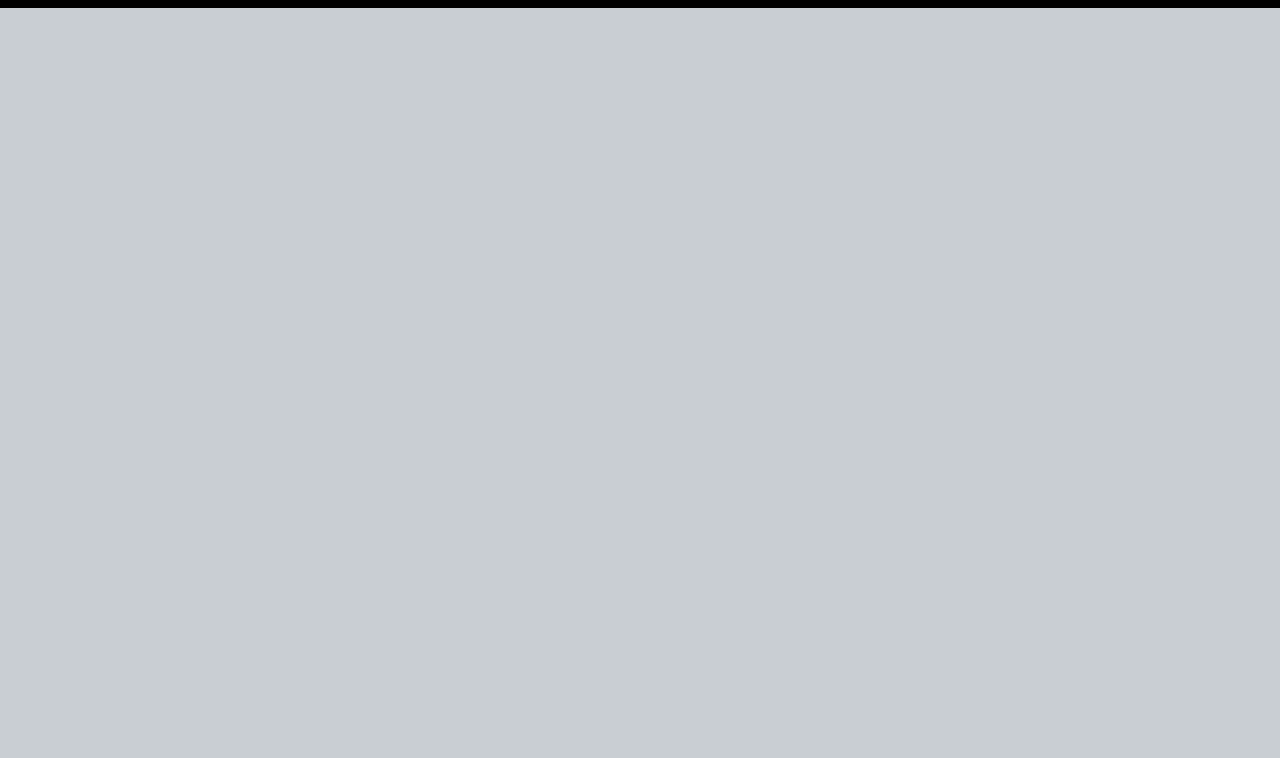
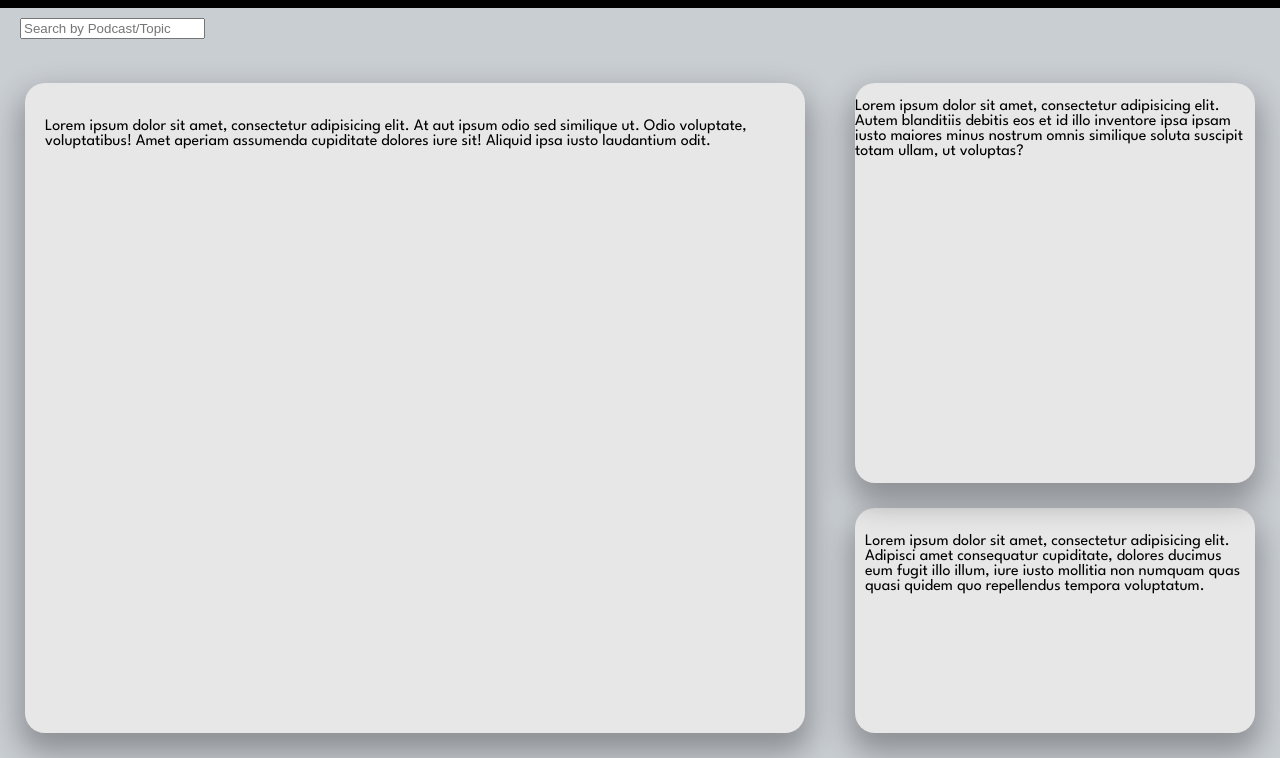
Before and after one commit to maxcol01/podcast-app, a website: page public/index.html in a window 1280 px wide. Shown: the part 42-800 px from the top of the page. Drawn offline with Linux system fonts and the light colour scheme.

Commit message:
adding containers and styling to the app

```diff
--- a/public/index.html
+++ b/public/index.html
@@ -14,6 +14,30 @@
             <i class="fa-solid fa-microphone-lines"></i>
         </nav>
     </div>
+    <!--    -->
+    <div class="page-wrapper">
+        <!--        search container -->
+        <div class="search-container">
+            <label for="searchInput"></label>
+            <input type="text"  id="searchInput" placeholder="Search by Podcast/Topic">
+        </div>
+
+        <!--        Main container-->
+        <div class="main-container">
+            <p>Lorem ipsum dolor sit amet, consectetur adipisicing elit. At aut ipsum odio sed similique ut. Odio voluptate, voluptatibus! Amet aperiam assumenda cupiditate dolores iure sit! Aliquid ipsa iusto laudantium odit.</p>
+        </div>
+
+        <!--        Player container-->
+        <div class="player-container">
+            <div class="player">
+                <p>Lorem ipsum dolor sit amet, consectetur adipisicing elit. Autem blanditiis debitis eos et id illo inventore ipsa ipsam iusto maiores minus nostrum omnis similique soluta suscipit totam ullam, ut voluptas?</p>
+            </div>
+
+            <div class="queue">
+                <p>Lorem ipsum dolor sit amet, consectetur adipisicing elit. Adipisci amet consequatur cupiditate, dolores ducimus eum fugit illo illum, iure iusto mollitia non numquam quas quasi quidem quo repellendus tempora voluptatum.</p>
+            </div>
+        </div>
+    </div>
     <!--  JavaScript   -->
     <!-- Everything that is in this script are the client side !   -->
     <script src="script.js"></script>
--- a/public/style.css
+++ b/public/style.css
@@ -7,6 +7,7 @@ html {
     box-sizing: border-box;
 }
 
+/*Navigation ----------------------------------*/
 body {
     margin:0;
     min-height: 100vh;
@@ -41,3 +42,68 @@ body {
     top:-5px;
     left: 10px;
 }
+
+/*Search container ----------------------------------*/
+
+.search-container {
+    position: absolute;
+    top: 60px;
+    left: 20px;
+}
+
+/*Main container ------------------------------------*/
+
+.page-wrapper {
+    display: flex;
+    flex-direction: row;
+    width: 100%;
+    height: calc(100vh - 50px);
+}
+
+.main-container {
+    display: flex;
+    flex-direction: column;
+    width: calc(100% - 500px);
+    height: calc(100% - 100px);
+    margin: 0 auto;
+    margin-top: 75px;
+    padding: 20px;
+    box-sizing: border-box;
+    background: #e7e7e7;
+    border-radius: 20px;
+    box-shadow: 0 15px 30px 5px rgba(0, 0, 0, 0.3);
+}
+
+.player-container {
+    display: flex;
+    flex-direction: column;
+    align-items: center;
+    width: 450px;
+    margin-top: 75px;
+}
+
+/*Player container ----------------------------------*/
+
+/*Player*/
+
+.player {
+    height: 400px;
+    width: 400px;
+    background: #e7e7e7;
+    border-radius: 20px;
+    box-shadow: 0 15px 30px 5px rgba(0, 0, 0, 0.3);
+    position: relative;
+}
+
+/*Queue*/
+
+.queue {
+    background: #e7e7e7;
+    border-radius: 20px;
+    box-shadow: 0 15px 30px 5px rgba(0, 0, 0, 0.3);
+    height: calc(100% - 450px);
+    width: 400px;
+    margin-top: 25px;
+    padding: 10px;
+    box-sizing: border-box;
+}
```
